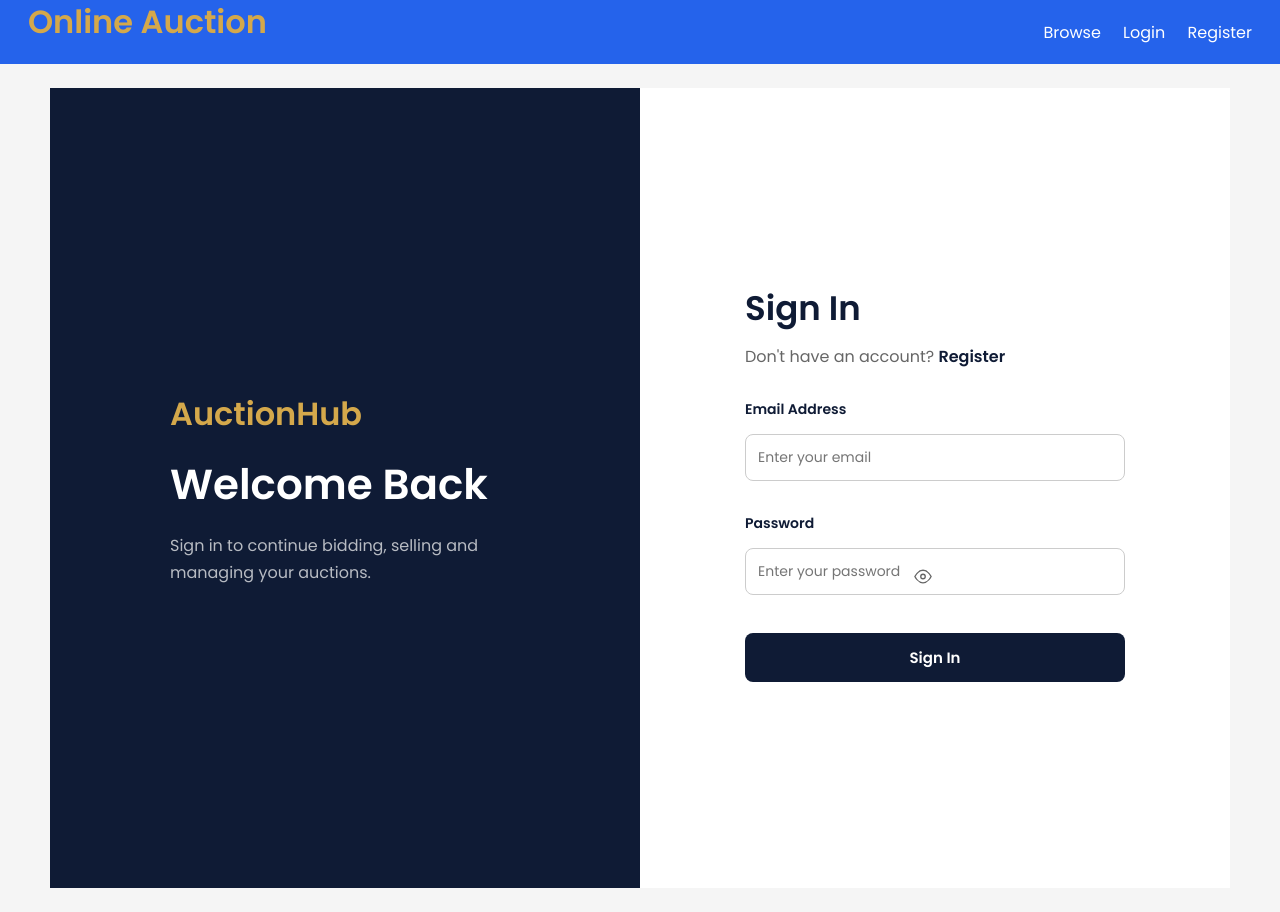
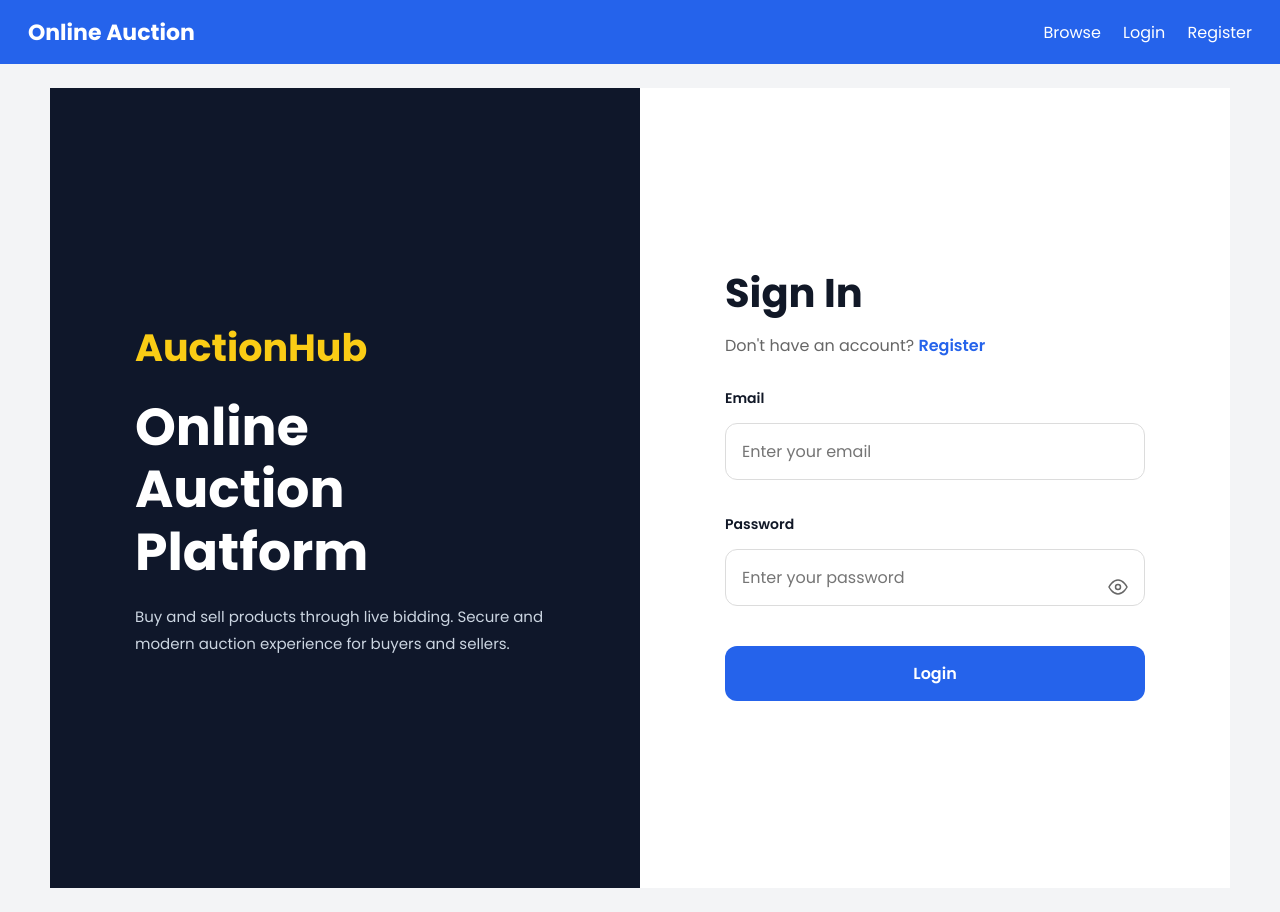
Before and after one commit to UtshabSaha/online-auction-system, a PHP site: page /index.php?page=login in a window 1280 px wide. Run offline with PHP 8.4, Linux system fonts and the light colour scheme.

Commit message:
a little change in login page

```diff
--- a/app/views/auth/login.php
+++ b/app/views/auth/login.php
@@ -1,6 +1,25 @@
 <?php
+
 if (is_logged_in()) {
-    redirect_to('index.php?page=home');
+
+    switch ($_SESSION['user_role']) {
+
+        case 'admin':
+            redirect_to('index.php?page=admin_dashboard');
+            break;
+
+        case 'moderator':
+            redirect_to('index.php?page=moderator_dashboard');
+            break;
+
+        case 'seller':
+            redirect_to('index.php?page=seller_dashboard');
+            break;
+
+        default:
+            redirect_to('index.php?page=buyer_dashboard');
+            break;
+    }
 }
 
 $error = '';
@@ -15,16 +34,16 @@ if ($_SERVER['REQUEST_METHOD'] === 'POST') {
 
     if ($email === '' || $password === '') {
 
-        $error = 'Please enter your email and password.';
+        $error = 'Please enter email and password.';
 
     } else {
 
-        $stmt = $conn->prepare('
+        $stmt = $conn->prepare("
             SELECT id, name, password_hash, role, seller_verified, is_active
             FROM users
             WHERE email = ?
             LIMIT 1
-        ');
+        ");
 
         $stmt->bind_param('s', $email);
         $stmt->execute();
@@ -40,7 +59,7 @@ if ($_SERVER['REQUEST_METHOD'] === 'POST') {
 
         } elseif (!$user['is_active']) {
 
-            $error = 'Your account has been deactivated.';
+            $error = 'Account has been deactivated.';
 
         } else {
 
@@ -80,16 +99,14 @@ if ($_SERVER['REQUEST_METHOD'] === 'POST') {
 <head>
 
 <meta charset="UTF-8">
-
 <meta name="viewport" content="width=device-width, initial-scale=1.0">
 
 <title>Login - AuctionHub</title>
 
 <link rel="preconnect" href="https://fonts.googleapis.com">
-
 <link rel="preconnect" href="https://fonts.gstatic.com" crossorigin>
 
-<link href="https://fonts.googleapis.com/css2?family=Poppins:wght@300;400;500;600&display=swap" rel="stylesheet">
+<link href="https://fonts.googleapis.com/css2?family=Poppins:wght@300;400;500;600;700&display=swap" rel="stylesheet">
 
 <style>
 
@@ -101,76 +118,84 @@ if ($_SERVER['REQUEST_METHOD'] === 'POST') {
 
 body{
     font-family:'Poppins',sans-serif;
-    background:#f5f5f5;
+    background:#f3f4f6;
 }
 
 .page{
+    min-height:100vh;
     display:grid;
     grid-template-columns:1fr 1fr;
-    min-height:100vh;
 }
 
-/* LEFT */
+/* LEFT SIDE */
 
-.panel-left{
-    background:#0f1b35;
+.left{
+    background:#0f172a;
+    color:white;
+
     display:flex;
+    align-items:center;
     justify-content:center;
-    align-items:center;
-    padding:40px;
+
+    padding:60px;
 }
 
 .left-content{
-    color:white;
-    max-width:350px;
+    max-width:420px;
 }
 
-.brand{
-    font-size:32px;
-    font-weight:600;
-    margin-bottom:20px;
-    color:#d4a84b;
-}
+.logo{
+    font-size:38px;
+    font-weight:700;
+    color:#facc15;
 
-.left-content h1{
-    font-size:42px;
-    line-height:1.3;
     margin-bottom:20px;
 }
 
-.left-content p{
-    color:rgba(255,255,255,0.7);
-    line-height:1.7;
+.left h1{
+    font-size:52px;
+    line-height:1.2;
+
+    margin-bottom:20px;
 }
 
-/* RIGHT */
+.left p{
+    color:#cbd5e1;
+    line-height:1.8;
+    font-size:15px;
+}
 
-.panel-right{
+/* RIGHT SIDE */
+
+.right{
     background:white;
+
     display:flex;
+    align-items:center;
     justify-content:center;
-    align-items:center;
+
     padding:40px;
 }
 
 .form-box{
     width:100%;
-    max-width:380px;
+    max-width:420px;
 }
 
-.form-title{
-    font-size:34px;
-    color:#0f1b35;
+.form-box h2{
+    font-size:40px;
+    color:#111827;
+
     margin-bottom:10px;
 }
 
-.form-sub{
+.form-box p{
     color:#666;
     margin-bottom:30px;
 }
 
-.form-sub a{
-    color:#0f1b35;
+.form-box p a{
+    color:#2563eb;
     text-decoration:none;
     font-weight:600;
 }
@@ -178,26 +203,32 @@ body{
 /* ERROR */
 
 .error{
-    background:#ffe5e5;
-    color:#c0392b;
-    padding:12px;
-    border-radius:8px;
+    background:#fee2e2;
+    color:#dc2626;
+
+    padding:14px;
+    border-radius:10px;
+
     margin-bottom:20px;
+
     font-size:14px;
 }
 
 /* FIELD */
 
 .field{
-    margin-bottom:20px;
+    margin-bottom:22px;
 }
 
 .field label{
     display:block;
+
     margin-bottom:8px;
+
     font-size:14px;
     font-weight:600;
-    color:#0f1b35;
+
+    color:#111827;
 }
 
 .input-wrap{
@@ -206,64 +237,93 @@ body{
 
 .input-wrap input{
     width:100%;
-    padding:12px;
-    border:1px solid #ccc;
-    border-radius:8px;
-    font-size:14px;
+
+    padding:15px 52px 15px 16px;
+
+    border:1.5px solid #dcdcdc;
+    border-radius:12px;
+
+    font-size:16px;
+
     outline:none;
+
+    transition:0.2s;
 }
 
 .input-wrap input:focus{
-    border-color:#0f1b35;
-}
-
-.has-icon{
-    padding-right:45px !important;
+    border-color:#2563eb;
 }
 
 /* EYE BUTTON */
 
 .eye-btn{
     position:absolute;
-    right:12px;
+
+    right:16px;
     top:50%;
+
     transform:translateY(-50%);
+
+    width:22px;
+    height:22px;
+
+    display:flex;
+    align-items:center;
+    justify-content:center;
+
     background:none;
     border:none;
+
     cursor:pointer;
+
     color:#666;
+
+    padding:0;
+}
+
+.eye-btn svg{
+    width:20px;
+    height:20px;
+    display:block;
 }
 
 /* BUTTON */
 
-.btn-submit{
+.btn{
     width:100%;
-    padding:13px;
+
+    padding:15px;
+
     border:none;
-    border-radius:8px;
-    background:#0f1b35;
+    border-radius:12px;
+
+    background:#2563eb;
     color:white;
-    font-size:15px;
+
+    font-size:16px;
     font-weight:600;
+
     cursor:pointer;
+
     transition:0.2s;
 }
 
-.btn-submit:hover{
-    background:#1a2d52;
+.btn:hover{
+    background:#1d4ed8;
 }
 
 /* MOBILE */
 
-@media(max-width:800px){
+@media(max-width:900px){
 
     .page{
         grid-template-columns:1fr;
     }
 
-    .panel-left{
+    .left{
         display:none;
     }
+
 }
 
 </style>
@@ -276,21 +336,23 @@ body{
 
     <!-- LEFT -->
 
-    <div class="panel-left">
+    <div class="left">
 
         <div class="left-content">
 
-            <div class="brand">
+            <div class="logo">
                 AuctionHub
             </div>
 
             <h1>
-                Welcome Back
+                Online<br>
+                Auction<br>
+                Platform
             </h1>
 
             <p>
-                Sign in to continue bidding,
-                selling and managing your auctions.
+                Buy and sell products through live bidding.
+                Secure and modern auction experience for buyers and sellers.
             </p>
 
         </div>
@@ -299,15 +361,13 @@ body{
 
     <!-- RIGHT -->
 
-    <div class="panel-right">
+    <div class="right">
 
         <div class="form-box">
 
-            <h2 class="form-title">
-                Sign In
-            </h2>
+            <h2>Sign In</h2>
 
-            <p class="form-sub">
+            <p>
                 Don't have an account?
                 <a href="<?= e(base_url('index.php?page=register')) ?>">
                     Register
@@ -322,11 +382,13 @@ body{
 
             <?php endif; ?>
 
-            <form method="POST" action="<?= e(base_url('index.php?page=login')) ?>">
+            <form method="POST">
+
+                <!-- EMAIL -->
 
                 <div class="field">
 
-                    <label>Email Address</label>
+                    <label>Email</label>
 
                     <div class="input-wrap">
 
@@ -342,6 +404,8 @@ body{
 
                 </div>
 
+                <!-- PASSWORD -->
+
                 <div class="field">
 
                     <label>Password</label>
@@ -350,20 +414,19 @@ body{
 
                         <input
                             type="password"
+                            id="password"
                             name="password"
-                            id="password"
                             placeholder="Enter your password"
-                            class="has-icon"
                             required
                         >
 
                         <button
                             type="button"
                             class="eye-btn"
-                            onclick="togglePassword()"
+                            id="eyeBtn"
                         >
 
-                            <svg width="18" height="18" viewBox="0 0 20 20" fill="none">
+                            <svg viewBox="0 0 20 20" fill="none">
 
                                 <path
                                     d="M1 10s3.5-7 9-7 9 7 9 7-3.5 7-9 7-9-7-9-7Z"
@@ -387,8 +450,8 @@ body{
 
                 </div>
 
-                <button type="submit" class="btn-submit">
-                    Sign In
+                <button type="submit" class="btn">
+                    Login
                 </button>
 
             </form>
@@ -401,22 +464,24 @@ body{
 
 <script>
 
-function togglePassword(){
+const pwInp = document.getElementById('password');
+const eyeBtn = document.getElementById('eyeBtn');
 
-    let password = document.getElementById('password');
+eyeBtn.addEventListener('click', () => {
 
-    if(password.type === 'password'){
+    if(pwInp.type === 'password'){
 
-        password.type = 'text';
+        pwInp.type = 'text';
 
     }else{
 
-        password.type = 'password';
+        pwInp.type = 'password';
+
     }
-}
+
+});
 
 </script>
 
 </body>
-
 </html>
```
